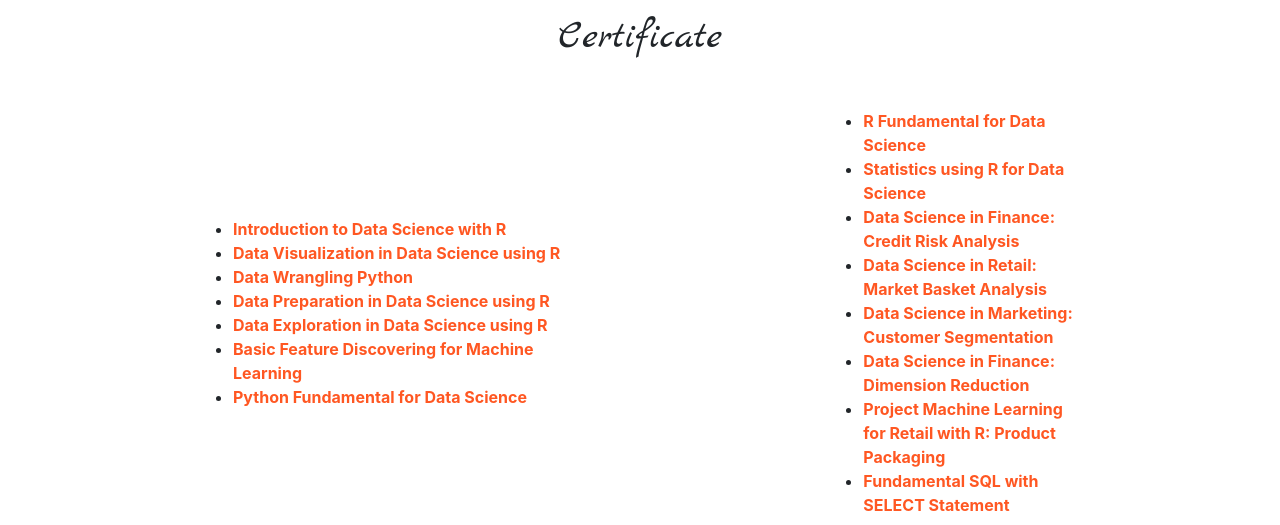
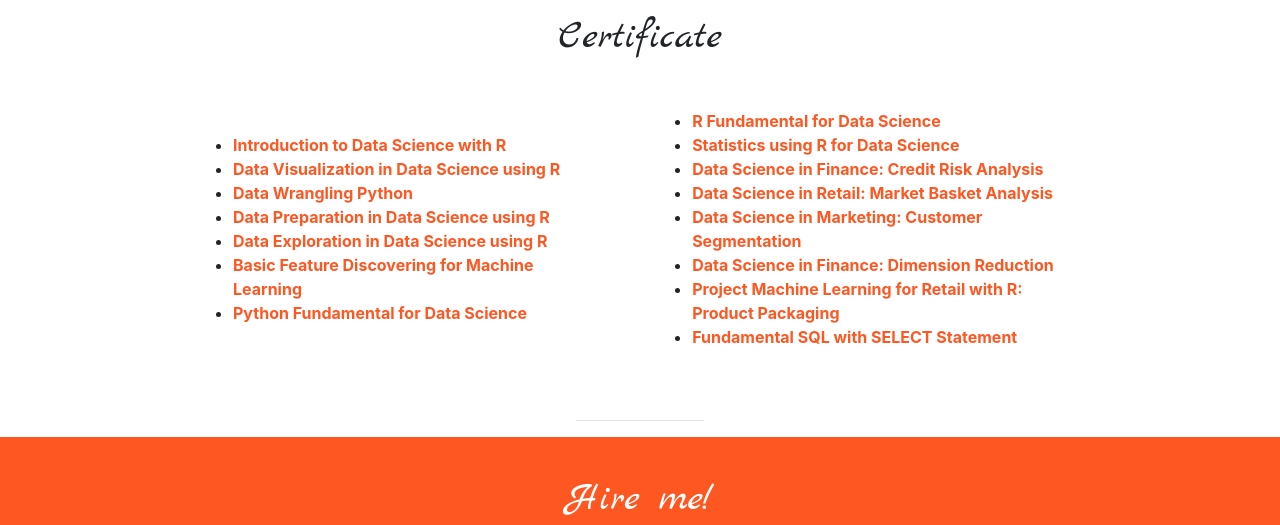
Before and after one commit to reinalseifer/New-CV, a plain HTML site: page index.html in a window 1280 px wide. Shown: the part 1613-2138 px from the top of the page. Drawn offline with nearby package versions, Linux system fonts and the light colour scheme.

Commit message:
Add files via upload

```diff
--- a/css/styles.css
+++ b/css/styles.css
@@ -107,7 +107,7 @@ p {
 }
 
 .td2 {
-  padding-left: 30%
+  padding-left: 10%
 }
 
 .link {
```
